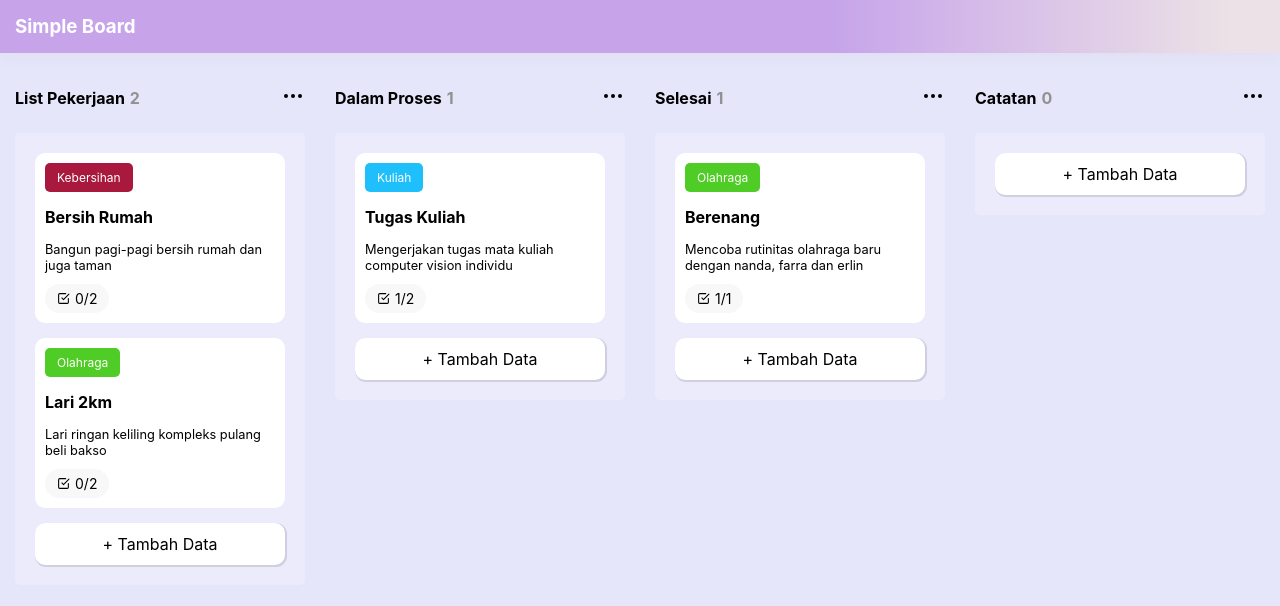
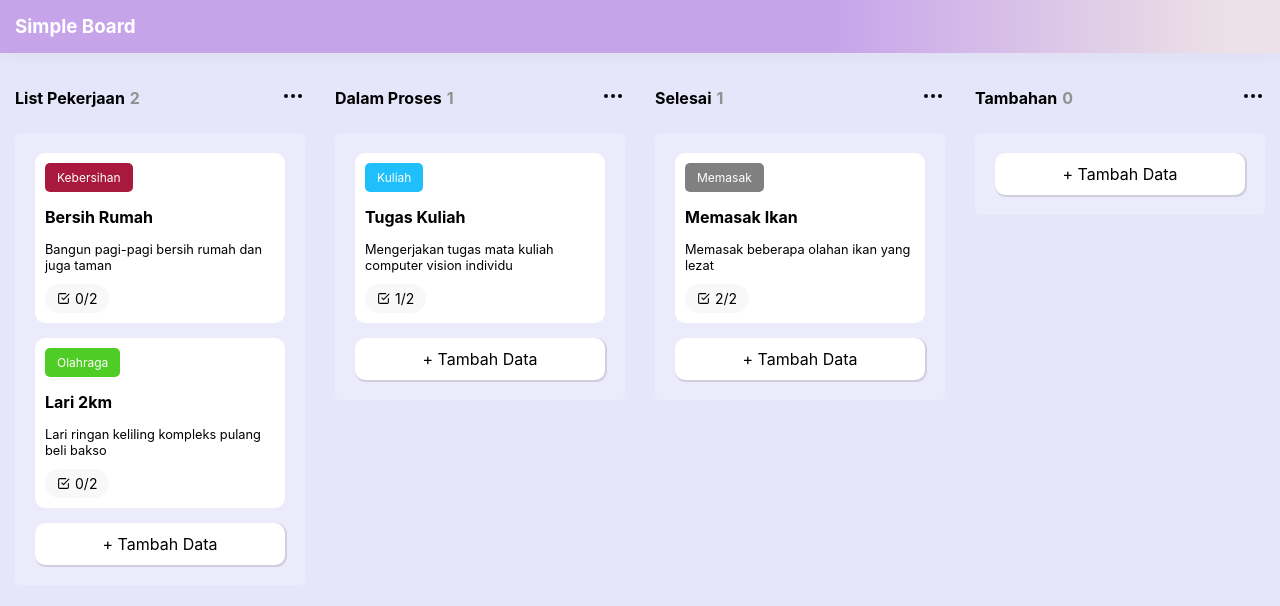
Before and after one commit to icanq/interview-assignment, a React (Create React App) app in the folder client/: page / in a window 1280 px wide. Shown: the top 606 px of the page. Built offline with nearby package versions, Linux system fonts and the light colour scheme.

Commit message:
update id dnd

```diff
--- a/client/src/App.js
+++ b/client/src/App.js
@@ -26,6 +26,7 @@ function App() {
             },
             {
               text: "Masak Nasi",
+              completed: false,
             }
           ]
         },
@@ -46,6 +47,7 @@ function App() {
             },
             {
               text: "Beli Bakso",
+              completed: false,
             }
           ]
         }
@@ -56,6 +58,7 @@ function App() {
       title: "Dalam Proses",
       cards: [
         {
+          id: 34272679,
           title: "Tugas Kuliah",
           desc: "Mengerjakan tugas mata kuliah computer vision individu",
           labels: [
@@ -82,15 +85,20 @@ function App() {
       title: "Selesai",
       cards: [
         {
-          title: "Berenang",
-          desc: "Mencoba rutinitas olahraga baru dengan nanda, farra dan erlin",
+          id: "1202808",
+          title: "Memasak Ikan",
+          desc: "Memasak beberapa olahan ikan yang lezat",
           labels: [
             {
-              text: "Olahraga",
-              color:"#4fcc25",
+              text: "Memasak",
+              color:"cf61a1",
             }
           ],
           tasks: [
+            {
+              text: "Pergi ke pasar jam 6am",
+              completed: true,
+            },
             {
               text: "Prepare peralatan",
               completed: true,
@@ -101,7 +109,7 @@ function App() {
     },
     {
       id: 4567892997,
-      title: "Catatan",
+      title: "Tambahan",
       cards: [
       ]
     }
```
